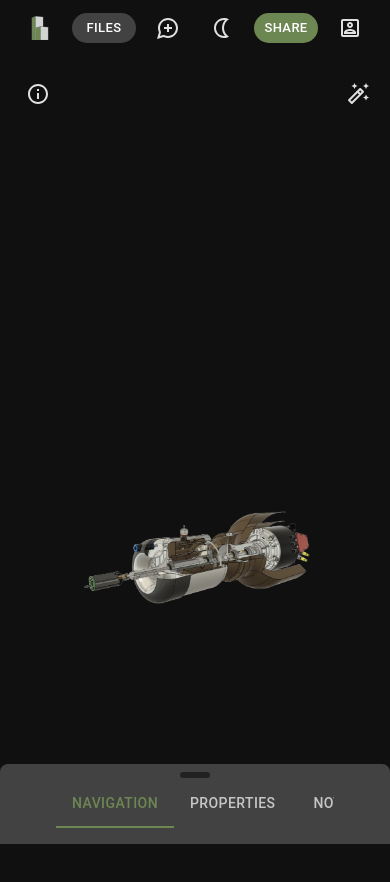
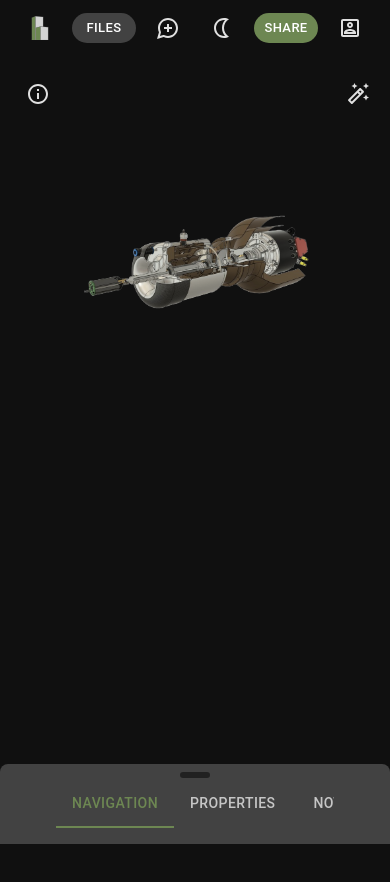
Before and after one commit to OlegMoshkovich/Bldrs_Components, a React (Create React App) app: page / in a window 390 px wide. Shown: the top 882 px of the page. After the commit the page ends 844 px from the top, so only its background shows below. Built offline with nearby package versions, Linux system fonts and the light colour scheme.

Commit message:
general clean up of the components

```diff
--- a/src/App.js
+++ b/src/App.js
@@ -3,10 +3,8 @@ import './App.css';
 import useStore from './Store';
 import ComponentLibrary from './ComponentLibrary'
 import IconButton from '@mui/material/IconButton';
-import Button from '@mui/material/Button';
 import Stack from '@mui/material/Stack';
 import Container from '@mui/material/Container';
-import Typography from '@mui/material/Typography';
 import SegmentIcon from '@mui/icons-material/Segment';
 import InfoOutlinedIcon from '@mui/icons-material/InfoOutlined';
 import MenuOutlinedIcon from '@mui/icons-material/MenuOutlined';
@@ -21,7 +19,6 @@ import VersionPanel from './VersionPanel'
 import TreePanel from './TreePanel'
 import MobileDrawer from './DrawerMobile'
 import useMediaQuery from '@mui/material/useMediaQuery';
-import Logo from './Logo'
 import SaveOutlinedIcon from '@mui/icons-material/SaveOutlined';
 import AddIcon from '@mui/icons-material/Add';
 import { useTheme } from '@mui/material/styles';
@@ -30,7 +27,6 @@ import { useTheme } from '@mui/material/styles';
 function App({changeTheme, darkTheme}) {
   const [left, setLeft] = useState(false)
   const [right, setRight] = useState(false)
-  const [componentsVisible, setComponentsVisible] = useState(false)
   const {showComponents} = useStore();
   const isMobile = useMediaQuery('(max-width:600px)');
   const theme = useTheme();
@@ -79,15 +75,14 @@ function App({changeTheme, darkTheme}) {
       setIsOpen={()=>setLeft()}/>
     }
       {isMobile && <MobileDrawer panels={[<TreePanel/>, <PropertiesList/>,<NotesList/>]}/>}
-      <div
-        style={{
+      <Stack
+        direction="column"
+        justifyContent="center"
+        alignItems="center"
+        sx={{
           position:'absolute',
           width:'100%',
-          height: '100%',
-          textAlign: 'center',
-          display: 'flex',
-          justifyContent: 'center',
-          alignItems: 'center',
+          height: isMobile ? '30%' : '100%',
           backgroundColor: `${theme.palette.background.default}`,
           zIndex:-100}}
       >
@@ -106,11 +101,8 @@ function App({changeTheme, darkTheme}) {
             zIndex:-100}}
         />
         }
-
-      </div>
-
+      </Stack>
     <Container
-      // maxWidth="sm"
       sx={{marginTop: '140px', marginBottom: '20px', width:'300px'}}
     >
     <Stack
@@ -118,12 +110,6 @@ function App({changeTheme, darkTheme}) {
       justifyContent="center"
       alignItems="center"
     >
-      {/* <Button disableFocusRipple={true} disableRipple={true} onClick={()=>setComponentsVisible(!componentsVisible)}>
-        <Logo scale={4} />
-      </Button>
-      <Typography variant={'overline'} color='primary'
-      sx={{marginTop: '30px'}}
-      >bldrs.ai</Typography> */}
     </Stack>
     </Container>
     {
--- a/src/AppBar.jsx
+++ b/src/AppBar.jsx
@@ -22,7 +22,13 @@ export default function PrimaryAppBar({darkTheme, changeTheme}) {
 
   return (
     <Box sx={{ flexGrow: 1 }}>
-      <AppBar color='default' size='small' position="fixed" sx={{ zIndex: (theme) => theme.zIndex.drawer + 1 }} elevation={0}>
+      <AppBar
+        color='default'
+        elevation={0}
+        position="fixed"
+        sx={{ zIndex: (theme) => theme.zIndex.drawer + 1 }}
+        size='small'
+      >
       <Toolbar>
         <Stack
           direction='row'
@@ -52,12 +58,11 @@ export default function PrimaryAppBar({darkTheme, changeTheme}) {
               <MapsUgcOutlinedIcon size='inherit' color='default'/>
             </IconButton>
         </Stack>
-            {
-              !isMobile && <Stack
-              sx={{width:'72%'}}
+        {!isMobile && <Stack
           direction='row'
           alignItems="center"
           justifyContent="center"
+          sx={{width:'72%'}}
           spacing={1}
         >
           <AutocompleteExample/>
--- a/src/AvatarGroup.jsx
+++ b/src/AvatarGroup.jsx
@@ -1,4 +1,4 @@
-import * as React from 'react';
+import React from 'react'
 import Avatar from '@mui/material/Avatar';
 import AvatarGroup from '@mui/material/AvatarGroup';
 
@@ -9,10 +9,10 @@ export default function GroupAvatars() {
         '& .MuiAvatar-root': { width: 24, height: 24, fontSize: 15 },
       }}
     >
-      <Avatar alt="Remy Sharp" />
-      <Avatar alt="Remy Sharp" />
-      <Avatar alt="Remy Sharp" />
-      <Avatar alt="Remy Sharp" />
+      <Avatar alt="User 1" />
+      <Avatar alt="User 2" />
+      <Avatar alt="User 3" />
+      <Avatar alt="User 4" />
     </AvatarGroup>
   );
 }
--- a/src/ButtonGroupOperations.jsx
+++ b/src/ButtonGroupOperations.jsx
@@ -1,4 +1,4 @@
-import * as React from 'react';
+import React from 'react'
 import IconButton from '@mui/material/IconButton';
 import MuiButtonGroup from '@mui/material/ButtonGroup';
 import LoginOutlinedIcon from '@mui/icons-material/LoginOutlined';
--- a/src/ComponentLibrary.jsx
+++ b/src/ComponentLibrary.jsx
@@ -1,13 +1,13 @@
 import React, {useState} from 'react'
-import './App.css';
-import Container from '@mui/material/Container';
+import './App.css'
+import Container from '@mui/material/Container'
 import Paper from '@mui/material/Paper'
 import Stack from '@mui/material/Stack'
 import SideDrawer from './SideDrawer'
-import Switch from '@mui/material/Switch';
-import Typography from '@mui/material/Typography';
+import Switch from '@mui/material/Switch'
+import Typography from '@mui/material/Typography'
 import FormControlLabel from '@mui/material/FormControlLabel'
-import AutocompleteExample from './AutoComplete'
+import AutocompleteInput from './AutoComplete'
 import IconButton from '@mui/material/IconButton'
 import DialogEdit from './DialogEdit'
 import Tabs from './Tabs'
@@ -16,16 +16,16 @@ import Tree from './Tree'
 import Card from './Card'
 import Dialog from './Dialog'
 import Slider from './Slider'
-import CircleIcon from '@mui/icons-material/Circle';
+import CircleIcon from '@mui/icons-material/Circle'
 import {colors} from './colors'
-import useStore from './Store';
-import CloseIcon from '@mui/icons-material/Close';
+import useStore from './Store'
+import CloseIcon from '@mui/icons-material/Close'
 
 
 function ComponentLibrary({changeTheme, darkTheme}) {
   const [currentTab, setCurrentTab] = useState('General')
-  const { borderRadius, setBorderRadius, setThemeScheme } = useStore();
-  const {toggleShowComponents} = useStore();
+  const { borderRadius, setBorderRadius, setThemeScheme } = useStore()
+  const {toggleShowComponents} = useStore()
   const tabList=['Theme', 'Card', 'Dialog', 'Input', 'SideDrawer', 'Timeline', 'Tree' ]
   return (
     <Container
@@ -133,12 +133,12 @@ function ComponentLibrary({changeTheme, darkTheme}) {
               </Stack>
             }
             {currentTab==='Input' &&
-                <AutocompleteExample/>
+                <AutocompleteInput/>
             }
           </Stack>
       </Paper>
     </Container>
-  );
+  )
 }
 
-export default ComponentLibrary;
+export default ComponentLibrary
```
Also changed, not shown: src/AutoComplete.jsx (+7 -7 lines), src/BottomNavigation.jsx (deleted, +0 -28 lines), src/ButtonGroupControls.jsx (+7 -7 lines), src/Card.jsx (+3 -11 lines). Lines whose indentation alone changed are shown as unchanged.
